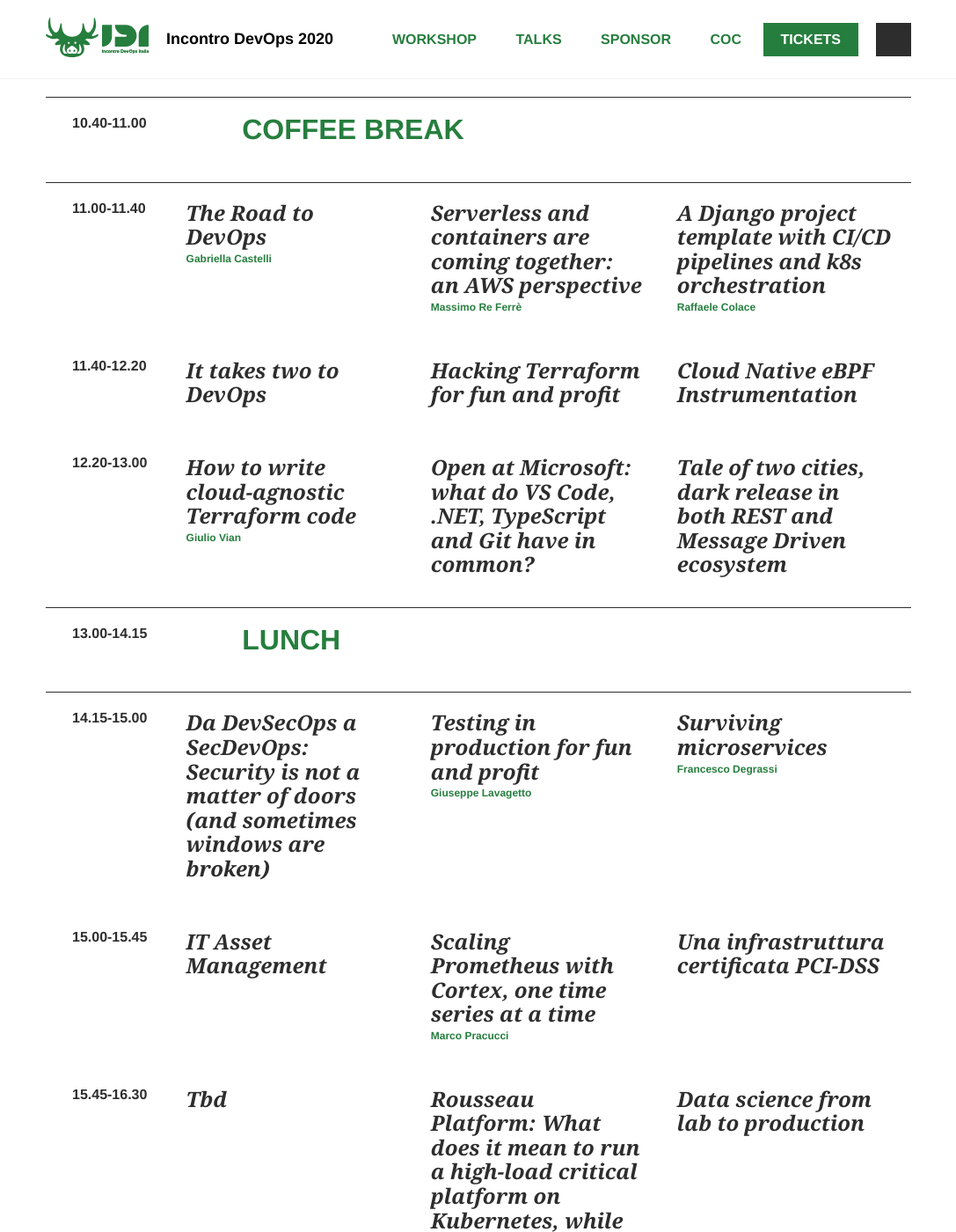
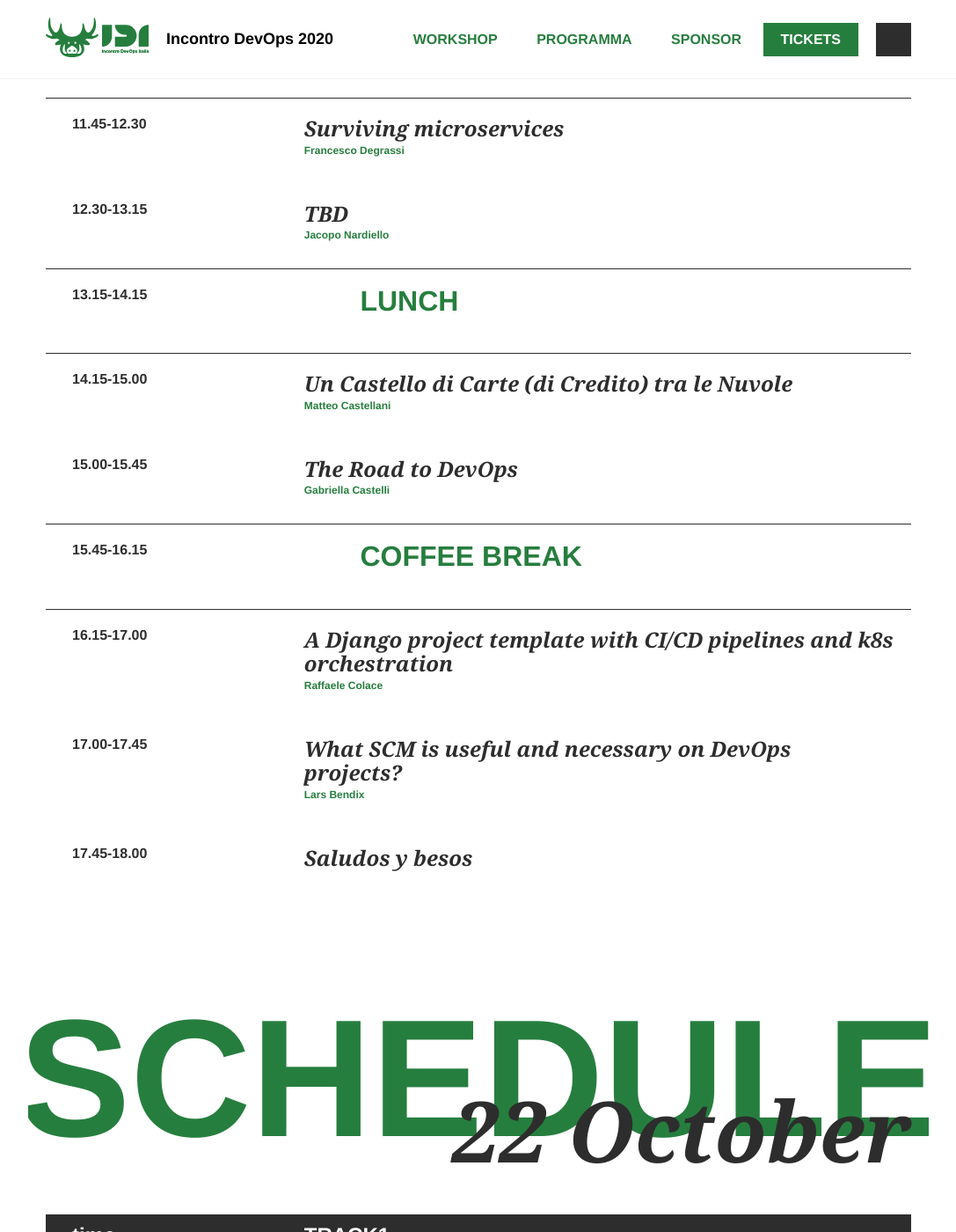
Before and after one commit to giuliatosato/2020.incontrodevops.it, a Jekyll site: the page built from schedule.html, in a window 1280 px wide and 1400 px high, scrolled down 616 px. Shown: the whole window at 88% size, without its empty margins (96-1183 px from the left). Built offline with Jekyll 4.4.1, drawn with Linux system fonts in a browser that asks for light colours; some web fonts are replaced; comment, search, counter and statistics services are not loaded; some of the changed text lies outside the part shown.

Commit message:
schedule

```diff
--- a/_data/conference.yml
+++ b/_data/conference.yml
@@ -8,7 +8,7 @@
 year: 2020
 since: 2018
 talks_available: true
-schedule_available: false
+schedule_available: true
 workshop_available: true
 scholarship_available: true
 
--- a/schedule.html
+++ b/schedule.html
@@ -4,219 +4,181 @@
 
 <div class="limit limit--top-margin">
 
-  {% include schedule/intro.html date='28 April' %}
+  {% include schedule/intro.html date='21 October' %}
 
-  <div class="schedule" data-dates="04-28">
+  <div class="schedule" data-dates="10-21">
     <table class="schedule__table">
       <thead>
-        {% include schedule/header.html tracks='3' %}
+      {% include schedule/header.html tracks='1' %}
       </thead>
       <tbody>
-        {% include schedule/event.html time='9.00-9.30' title='Check-in' fill='true' %}
-        {% include schedule/event.html time='9.30-9.40' title='Presentazione' fill='true' %}
-        {% include schedule/talk.html time='9.45-10.40' title='Inside Hotel California: how the Internet giants dominate through culture and technology' fill='true' keynote='true' %}
-        {% include schedule/pause.html time='10.40-11.00' title='Coffee break' icon="coffee" fill='true' %}
+      {% include schedule/event.html time='10.30-9.45' title='Intro' fill='true' %}
+      {% include schedule/talk.html time='10.45-11.30' title='Inside Hotel California: how the Internet giants dominate through culture and technology' fill='true' keynote='true' %}
+      {% include schedule/pause.html time='11.30-11.45' title='Coffee break' icon="coffee" fill='true' %}
 
       <tr>
-          {% include schedule/talk.html time='11.00-11.40' title='The Road to DevOps' %}
-          {% include schedule/talk.html title='Serverless and containers are coming together: an AWS perspective' %}
-          {% include schedule/talk.html title='A Django project template with CI/CD pipelines and k8s orchestration' %}
+        {% include schedule/talk.html time='11.45-12.30' title='Surviving microservices' %}
       </tr>
 
       <tr>
-          {% include schedule/talk.html time='11.40-12.20' title='It takes two to DevOps' %}
-          {% include schedule/talk.html title='Hacking Terraform for fun and profit' %}
-          {% include schedule/talk.html title='Cloud Native eBPF Instrumentation' %}
+        {% include schedule/talk.html time='12.30-13.15' title='TBD' %}
+      </tr>
+
+      {% include schedule/pause.html time='13.15-14.15' title='Lunch' icon="food" fill='true' %}
+
+      <tr>
+        {% include schedule/talk.html  time='14.15-15.00' title='Un Castello di Carte (di Credito) tra le Nuvole' %}
       </tr>
 
       <tr>
-          {% include schedule/talk.html time='12.20-13.00' title='How to write cloud-agnostic Terraform code' %}
-          {% include schedule/talk.html title='Open at Microsoft: what do VS Code, .NET, TypeScript and Git have in common?' %}
-          {% include schedule/talk.html title='Tale of two cities, dark release in both REST and Message Driven ecosystem' %}
+        {% include schedule/talk.html  time='15.00-15.45' title='The Road to DevOps' %}
       </tr>
 
-        {% include schedule/pause.html time='13.00-14.15' title='Lunch' icon="food" fill='true' %}
+      {% include schedule/pause.html time='15.45-16.15' title='Coffee break' icon="coffee" fill='true' %}
 
       <tr>
-          {% include schedule/talk.html  time='14.15-15.00' title='Da DevSecOps a SecDevOps: Security is not a matter of doors (and sometimes windows are broken)' %}
-          {% include schedule/talk.html  title='Testing in production for fun and profit' %}
-          {% include schedule/talk.html  title='Surviving microservices' %}
+        {% include schedule/talk.html time='16.15-17.00' title='A Django project template with CI/CD pipelines and k8s orchestration' %}
       </tr>
 
       <tr>
-          {% include schedule/talk.html  time='15.00-15.45' title='IT Asset Management' %}
-          {% include schedule/talk.html  title='Scaling Prometheus with Cortex, one time series at a time' %}
-          {% include schedule/talk.html  title='Una infrastruttura certificata PCI-DSS' %}
+        {% include schedule/talk.html time='17.00-17.45' title='What SCM is useful and necessary on DevOps projects?' %}
       </tr>
 
-        <tr>
-          {% include schedule/talk.html time='15.45-16.30' title='Tbd' %}
-          {% include schedule/talk.html title='Rousseau Platform: What does it mean to run a high-load critical platform on Kubernetes, while half of the country and national tv is watching you' %}
-          {% include schedule/talk.html title='Data science from lab to production' %}
-        </tr>
-
-        <tr>
-          {% include schedule/talk.html time='16.30-17.15' title='Effective GitOps with Ansible' %}
-          {% include schedule/talk.html title='What SCM is useful and necessary on DevOps projects?' %}
-          {% include schedule/talk.html title='Write your own Kubernetes Operator using Ansible' %}
-        </tr>
-
-        <tr>
-          {% include schedule/talk.html time='17.15-18.00' title='tbd' %}
-          {% include schedule/talk.html title='Continuous Delivery su Database in contesto Enterprise: sfide tecniche e organizzative' %}
-          {% include schedule/talk.html title='tbd' %}
-        </tr>
+      {% include schedule/event.html time='17.45-18.00' title='Saludos y besos' fill='true' %}
 
       </tbody>
     </table>
   </div>
 
-  <div class="schedule schedule--mobile" data-dates="04-28">
+  {% include schedule/intro.html date='22 October' %}
+
+  <div class="schedule" data-dates="10-22">
     <table class="schedule__table">
       <thead>
-      {% include schedule/header.html track='1' %}
+      {% include schedule/header.html tracks='1' %}
       </thead>
       <tbody>
-
-        {% include schedule/event.html time='9.00-9.30' title='Check-in' fill='true' %}
-        {% include schedule/event.html time='9.30-9.40' title='Presentazione' fill='true' %}
-        {% include schedule/talk.html time='9.45-10.40' title='Inside Hotel California: how the Internet giants dominate through culture and technology' fill='true' keynote='true' %}
-        {% include schedule/pause.html time='10.40-11.00' title='Coffee break' icon="coffee" fill='true' %}
+      {% include schedule/event.html time='10.30-9.45' title='Intro' fill='true' %}
+      {% include schedule/talk.html time='10.45-11.30' title='Scaling Prometheus with Cortex, one time series at a time' fill='true' keynote='true' %}
+      {% include schedule/pause.html time='11.30-11.45' title='Coffee break' icon="coffee" fill='true' %}
 
       <tr>
-          {% include schedule/talk.html time='11.00-11.40' title='The Road to DevOps' %}
+        {% include schedule/talk.html time='11.45-12.30' title='DevOps at Microsoft: Our Internal Transformation Story' %}
       </tr>
 
       <tr>
-          {% include schedule/talk.html time='11.40-12.20' title='It takes two to DevOps' %}
+        {% include schedule/talk.html time='12.30-13.15' title='How to write cloud-agnostic Terraform code' %}
+      </tr>
+
+      {% include schedule/pause.html time='13.15-14.15' title='Lunch' icon="food" fill='true' %}
+
+      <tr>
+        {% include schedule/talk.html  time='14.15-15.00' title='Serverless and containers are coming together: an AWS perspective' %}
       </tr>
 
       <tr>
-          {% include schedule/talk.html time='12.20-13.00' title='How to write cloud-agnostic Terraform code' %}
+        {% include schedule/talk.html  time='15.00-15.45' title='Testing in production for fun and profit' %}
       </tr>
 
-        {% include schedule/pause.html time='13.00-14.15' title='Lunch' icon="food" fill='true' %}
+      {% include schedule/pause.html time='15.45-16.15' title='Coffee break' icon="coffee" fill='true' %}
 
       <tr>
-          {% include schedule/talk.html  time='14.15-15.00' title='Da DevSecOps a SecDevOps: Security is not a matter of doors (and sometimes windows are broken)' %}
+        {% include schedule/talk.html time='16.15-17.00' title='Introduzione alla Service Mesh per DevOps' %}
       </tr>
 
       <tr>
-          {% include schedule/talk.html  time='15.00-15.45' title='IT Asset Management' %}
+        {% include schedule/talk.html time='17.00-17.45' title='Write your own Kubernetes Operator using Ansible' %}
       </tr>
 
-        <tr>
-          {% include schedule/talk.html time='15.45-16.30' title='Tbd' %}
-        </tr>
-
-        <tr>
-          {% include schedule/talk.html time='16.30-17.15' title='Effective GitOps with Ansible' %}
-        </tr>
-
-        <tr>
-          {% include schedule/talk.html time='17.15-18.00' title='tbd' %}
-        </tr>
-
+      {% include schedule/event.html time='17.45-18.00' title='Saludos y besos' fill='true' %}
 
       </tbody>
     </table>
   </div>
 
-  <div class="schedule schedule--mobile" data-dates="04-28">
+  <div class="schedule schedule--mobile" data-dates="10-21">
     <table class="schedule__table">
       <thead>
-        {% include schedule/header.html track='2' %}
+      {% include schedule/header.html track='1' %}
       </thead>
-      <tbody>
-        {% include schedule/event.html time='9.00-9.30' title='Check-in' fill='true' %}
-        {% include schedule/event.html time='9.30-9.40' title='Presentazione' fill='true' %}
-        {% include schedule/talk.html time='9.45-10.40' title='Inside Hotel California: how the Internet giants dominate through culture and technology' fill='true' keynote='true' %}
-        {% include schedule/pause.html time='10.40-11.00' title='Coffee break' icon="coffee" fill='true' %}
+      {% include schedule/event.html time='10.30-9.45' title='Intro' fill='true' %}
+      {% include schedule/talk.html time='10.45-11.30' title='Inside Hotel California: how the Internet giants dominate through culture and technology' fill='true' keynote='true' %}
+      {% include schedule/pause.html time='11.30-11.45' title='Coffee break' icon="coffee" fill='true' %}
 
       <tr>
-          {% include schedule/talk.html time='11.00-11.40' title='Serverless and containers are coming together: an AWS perspective' %}
+        {% include schedule/talk.html time='11.45-12.30' title='Surviving microservices' %}
       </tr>
 
       <tr>
-          {% include schedule/talk.html time='11.40-12.20'  title='Hacking Terraform for fun and profit' %}
+        {% include schedule/talk.html time='12.30-13.15' title='TBD' %}
+      </tr>
+
+      {% include schedule/pause.html time='13.15-14.15' title='Lunch' icon="food" fill='true' %}
+
+      <tr>
+        {% include schedule/talk.html  time='14.15-15.00' title='Un Castello di Carte (di Credito) tra le Nuvole' %}
       </tr>
 
       <tr>
-          {% include schedule/talk.html time='12.20-13.00' title='Open at Microsoft: what do VS Code, .NET, TypeScript and Git have in common?' %}
+        {% include schedule/talk.html  time='15.00-15.45' title='The Road to DevOps' %}
       </tr>
 
-        {% include schedule/pause.html time='13.00-14.15' title='Lunch' icon="food" fill='true' %}
+      {% include schedule/pause.html time='15.45-16.15' title='Coffee break' icon="coffee" fill='true' %}
 
       <tr>
-          {% include schedule/talk.html  time='14.15-15.00' title='Testing in production for fun and profit' %}
+        {% include schedule/talk.html time='16.15-17.00' title='A Django project template with CI/CD pipelines and k8s orchestration' %}
       </tr>
 
       <tr>
-          {% include schedule/talk.html  time='15.00-15.45' title='Scaling Prometheus with Cortex, one time series at a time' %}
+        {% include schedule/talk.html time='17.00-17.45' title='What SCM is useful and necessary on DevOps projects?' %}
       </tr>
 
-        <tr>
-          {% include schedule/talk.html time='15.45-16.30' title='Rousseau Platform: What does it mean to run a high-load critical platform on Kubernetes, while half of the country and national tv is watching you' %}
-        </tr>
-
-        <tr>
-          {% include schedule/talk.html time='16.30-17.15' title='What SCM is useful and necessary on DevOps projects?' %}
-        </tr>
-
-        <tr>
-          {% include schedule/talk.html time='17.15-18.00' title='Continuous Delivery su Database in contesto Enterprise: sfide tecniche e organizzative' %}
-        </tr>
-
+      {% include schedule/event.html time='17.45-18.00' title='Saludos y besos' fill='true' %}
 
       </tbody>
     </table>
   </div>
 
 
-  <div class="schedule schedule--mobile" data-dates="04-28">
+  <div class="schedule schedule--mobile" data-dates="10-22">
     <table class="schedule__table">
       <thead>
-      {% include schedule/header.html track='3' %}
+      {% include schedule/header.html track='1' %}
       </thead>
       <tbody>
-        {% include schedule/event.html time='9.00-9.30' title='Check-in' fill='true' %}
-        {% include schedule/event.html time='9.30-9.40' title='Presentazione' fill='true' %}
-        {% include schedule/talk.html time='9.45-10.40' title='Inside Hotel California: how the Internet giants dominate through culture and technology' fill='true' keynote='true' %}
-        {% include schedule/pause.html time='10.40-11.00' title='Coffee break' icon="coffee" fill='true' %}
+      {% include schedule/event.html time='10.30-9.45' title='Intro' fill='true' %}
+      {% include schedule/talk.html time='10.45-11.30' title='Scaling Prometheus with Cortex, one time series at a time' fill='true' keynote='true' %}
+      {% include schedule/pause.html time='11.30-11.45' title='Coffee break' icon="coffee" fill='true' %}
 
       <tr>
-          {% include schedule/talk.html time='11.00-11.40' ttitle='A Django project template with CI/CD pipelines and k8s orchestration' %}
+        {% include schedule/talk.html time='11.45-12.30' title='DevOps at Microsoft: Our Internal Transformation Story' %}
       </tr>
 
       <tr>
-          {% include schedule/talk.html time='11.40-12.20' title='Cloud Native eBPF Instrumentation' %}
+        {% include schedule/talk.html time='12.30-13.15' title='How to write cloud-agnostic Terraform code' %}
+      </tr>
+
+      {% include schedule/pause.html time='13.15-14.15' title='Lunch' icon="food" fill='true' %}
+
+      <tr>
+        {% include schedule/talk.html  time='14.15-15.00' title='Serverless and containers are coming together: an AWS perspective' %}
       </tr>
 
       <tr>
-          {% include schedule/talk.html time='12.20-13.00' title='Tale of two cities, dark release in both REST and Message Driven ecosystem' %}
+        {% include schedule/talk.html  time='15.00-15.45' title='Testing in production for fun and profit' %}
       </tr>
 
-        {% include schedule/pause.html time='13.00-14.15' title='Lunch' icon="food" fill='true' %}
+      {% include schedule/pause.html time='15.45-16.15' title='Coffee break' icon="coffee" fill='true' %}
 
       <tr>
-          {% include schedule/talk.html  time='14.15-15.00' title='Surviving microservices' %}
+        {% include schedule/talk.html time='16.15-17.00' title='Introduzione alla Service Mesh per DevOps' %}
       </tr>
 
       <tr>
-          {% include schedule/talk.html  time='15.00-15.45' title='Una infrastruttura certificata PCI-DSS' %}
+        {% include schedule/talk.html time='17.00-17.45' title='Write your own Kubernetes Operator using Ansible' %}
       </tr>
 
-        <tr>
-          {% include schedule/talk.html time='15.45-16.30' title='Data science from lab to production' %}
-        </tr>
-
-        <tr>
-          {% include schedule/talk.html time='16.30-17.15' title='Write your own Kubernetes Operator using Ansible' %}
-        </tr>
-
-        <tr>
-          {% include schedule/talk.html time='17.15-18.00' title='tbd' %}
-        </tr>
+      {% include schedule/event.html time='17.45-18.00' title='Saludos y besos' fill='true' %}
 
 
       </tbody>
```
Lines whose indentation alone changed are shown as unchanged.
